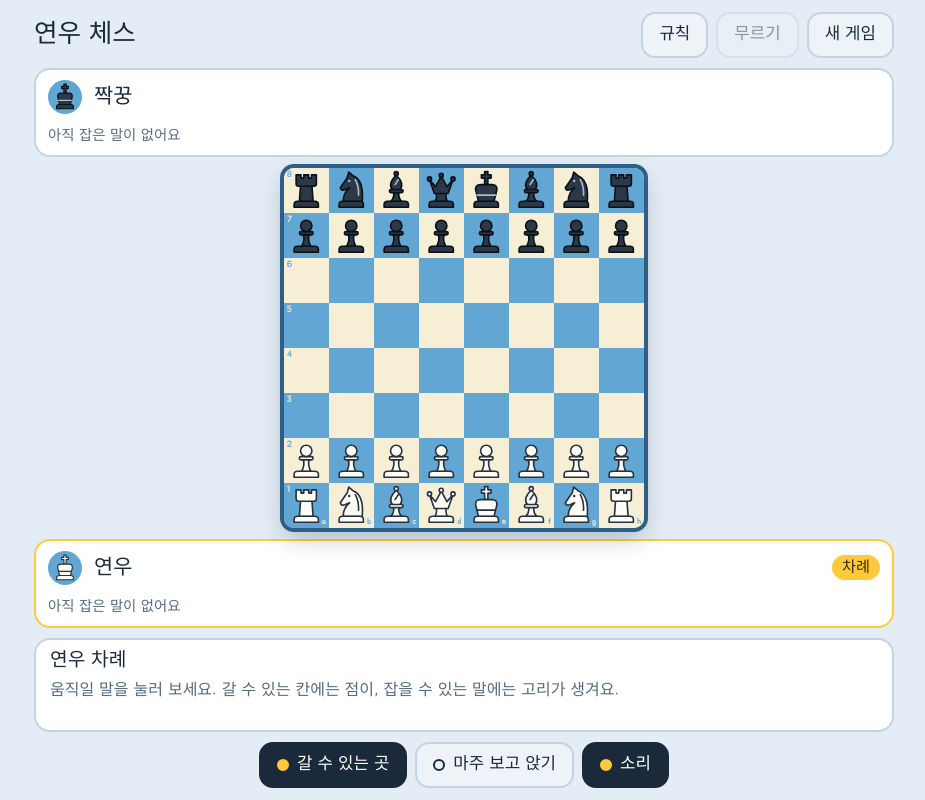
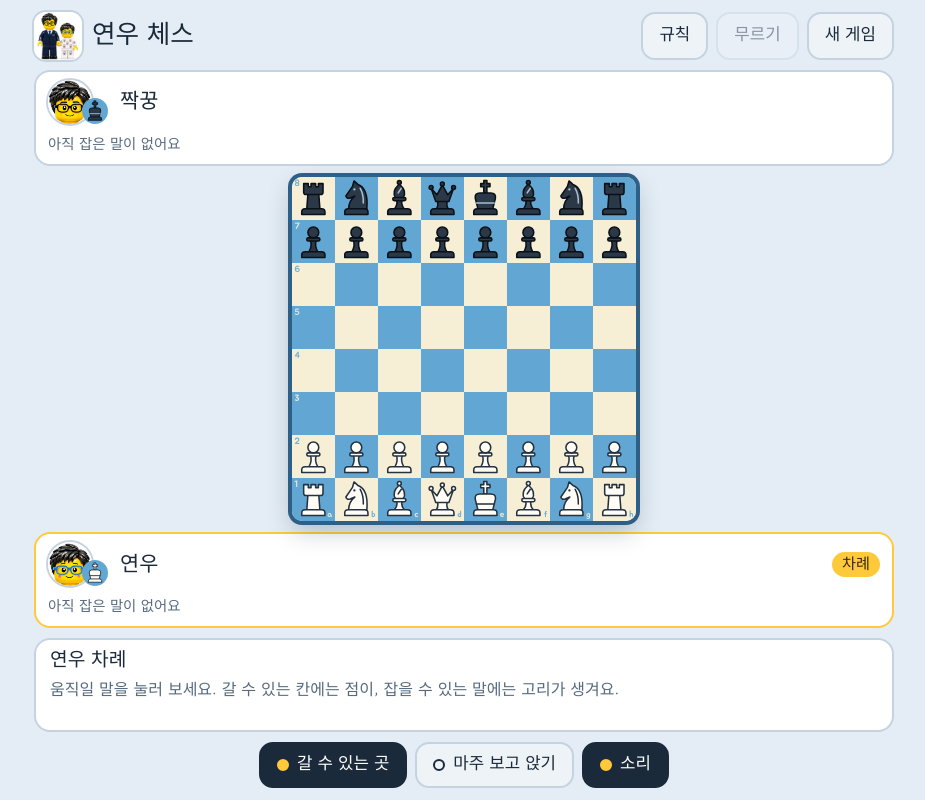
Before and after one commit to jopangda/yeonwoo-chess, a plain HTML site: page index.html in a window 1280 px wide. Shown: the whole page, without its empty margins (176-1101 px from the left). Drawn offline with Linux system fonts and the light colour scheme.

Commit message:
Add family picture as logo, player faces and win screen
Co-Authored-By: Claude Fable 5.2 <noreply@anthropic.com>
Claude-Session: https://claude.ai/code/session_0155yQSbLDLpEguqwhzctEiG

```diff
--- a/index.html
+++ b/index.html
@@ -64,6 +64,9 @@ button{cursor:pointer;touch-action:manipulation}
 }
 .side{display:contents}
 .title{grid-area:title;margin:0;align-self:center;font-family:var(--display);font-weight:400;font-size:1.6rem;line-height:1.1}
+.title{display:flex;align-items:center;gap:10px}
+.title img{width:48px;height:48px;flex:none;border-radius:12px;background:#FFFFFF;box-shadow:0 0 0 2px var(--line)}
+.duo{width:150px;height:150px;border-radius:20px;justify-self:center;background:#FFFFFF}
 .actions{grid-area:actions;display:flex;gap:8px}
 .card.b{grid-area:black}
 .card.w{grid-area:white}
@@ -81,7 +84,8 @@ button{cursor:pointer;touch-action:manipulation}
   padding:8px 12px;min-width:0;transition:border-color .15s;
 }
 .card.turn{border-color:var(--turn)}
-.card .chip{width:34px;height:34px;flex:none;border-radius:50%;background:var(--sq-d);padding:3px}
+.card .face{width:44px;height:44px;flex:none;border-radius:50%;object-fit:cover;background:#FFFFFF;box-shadow:0 0 0 2px var(--line)}
+.card .chip{width:26px;height:26px;flex:none;border-radius:50%;background:var(--sq-d);padding:2px;margin-left:-20px;align-self:flex-end;position:relative}
 .card .name{
   flex:1 1 5em;min-width:0;width:5em;border:0;background:transparent;padding:4px 2px;border-radius:8px;
   font-family:var(--display);font-size:1.3rem;
@@ -214,14 +218,16 @@ button{cursor:pointer;touch-action:manipulation}
 
 <main class="app" id="app">
   <div class="side left">
-    <h1 class="title">연우 체스</h1>
+    <h1 class="title"><img src="img/duo.webp" alt="" width="48" height="48">연우 체스</h1>
     <section class="card b" id="card-b" aria-label="검은 말">
+      <img class="face" src="img/grownup.webp" alt="" width="44" height="44">
       <svg class="pc b chip" viewBox="0 0 100 100" aria-hidden="true"><use href="#pc-k"/></svg>
       <input class="name" id="name-b" maxlength="8" autocomplete="off" enterkeyhint="done" aria-label="검은 말 이름">
       <span class="badge" id="badge-b" hidden></span>
       <div class="taken" id="taken-b"></div>
     </section>
     <section class="card w" id="card-w" aria-label="흰 말">
+      <img class="face" src="img/kid.webp" alt="" width="44" height="44">
       <svg class="pc w chip" viewBox="0 0 100 100" aria-hidden="true"><use href="#pc-k"/></svg>
       <input class="name" id="name-w" maxlength="8" autocomplete="off" enterkeyhint="done" aria-label="흰 말 이름">
       <span class="badge" id="badge-w" hidden></span>
@@ -594,7 +600,7 @@ function perft(s, d) {
     sheetSeen = true;
     const head = over.kind === 'mate' ? `체크메이트! ${esc(nm(over.winner))} 승리` : '비겼어요';
     const body = over.kind === 'mate' ? `${esc(nm(other(over.winner)))}의 킹이 더는 피할 곳이 없어요.` : esc(over.why);
-    openSheet(`<h2>${head}</h2><p>${body}</p><div class="row">
+    openSheet(`<img class="duo" src="img/duo.webp" alt="" width="150" height="150"><h2>${head}</h2><p>${body}</p><div class="row">
       <button class="btn primary" type="button" data-act="new">한 판 더</button>
       <button class="btn" type="button" data-act="close">판 보기</button></div>`);
     sheet.onclick = e => {
```
Also changed, not shown: img/duo.webp (added), img/grownup.webp (added), img/kid.webp (added).
